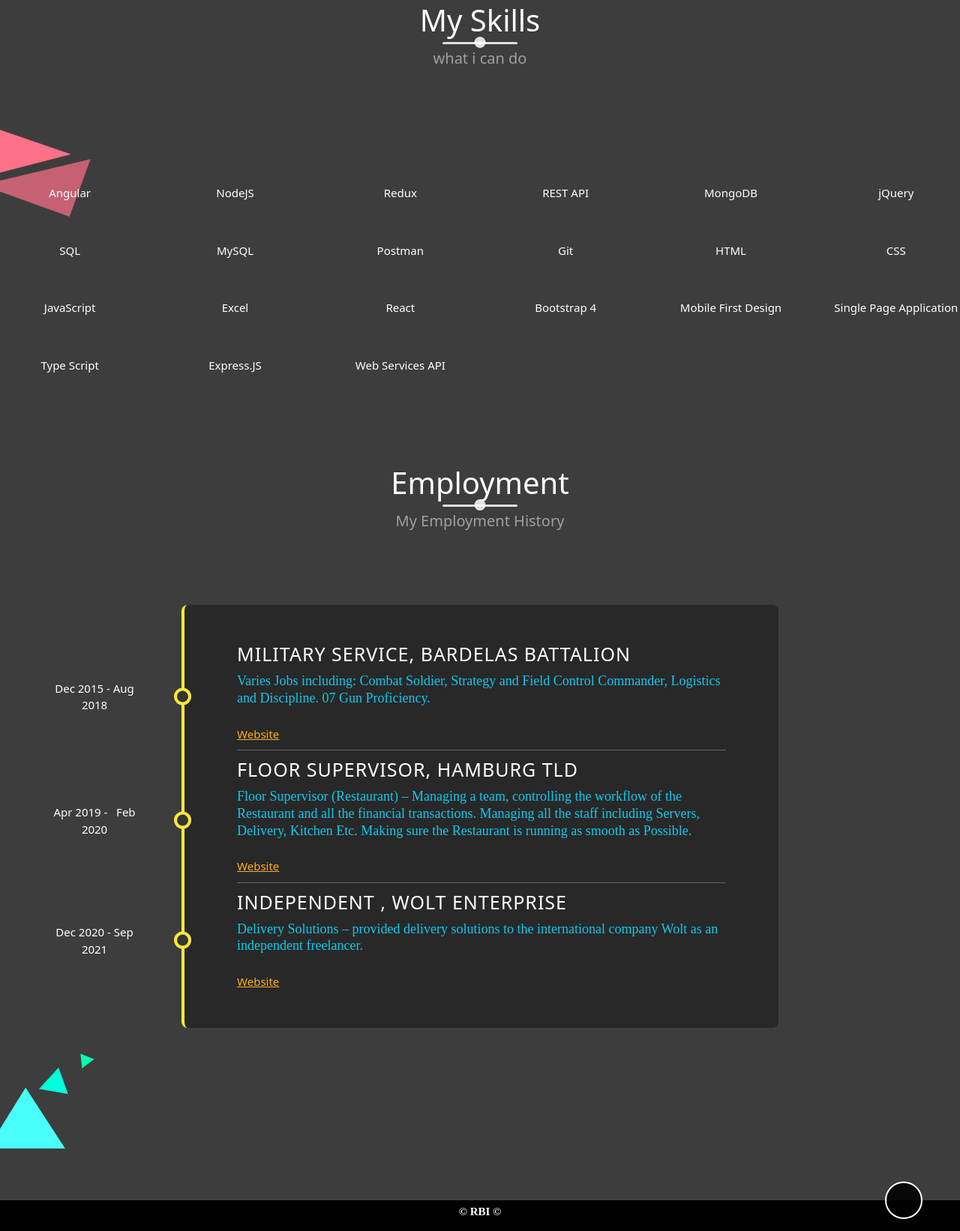
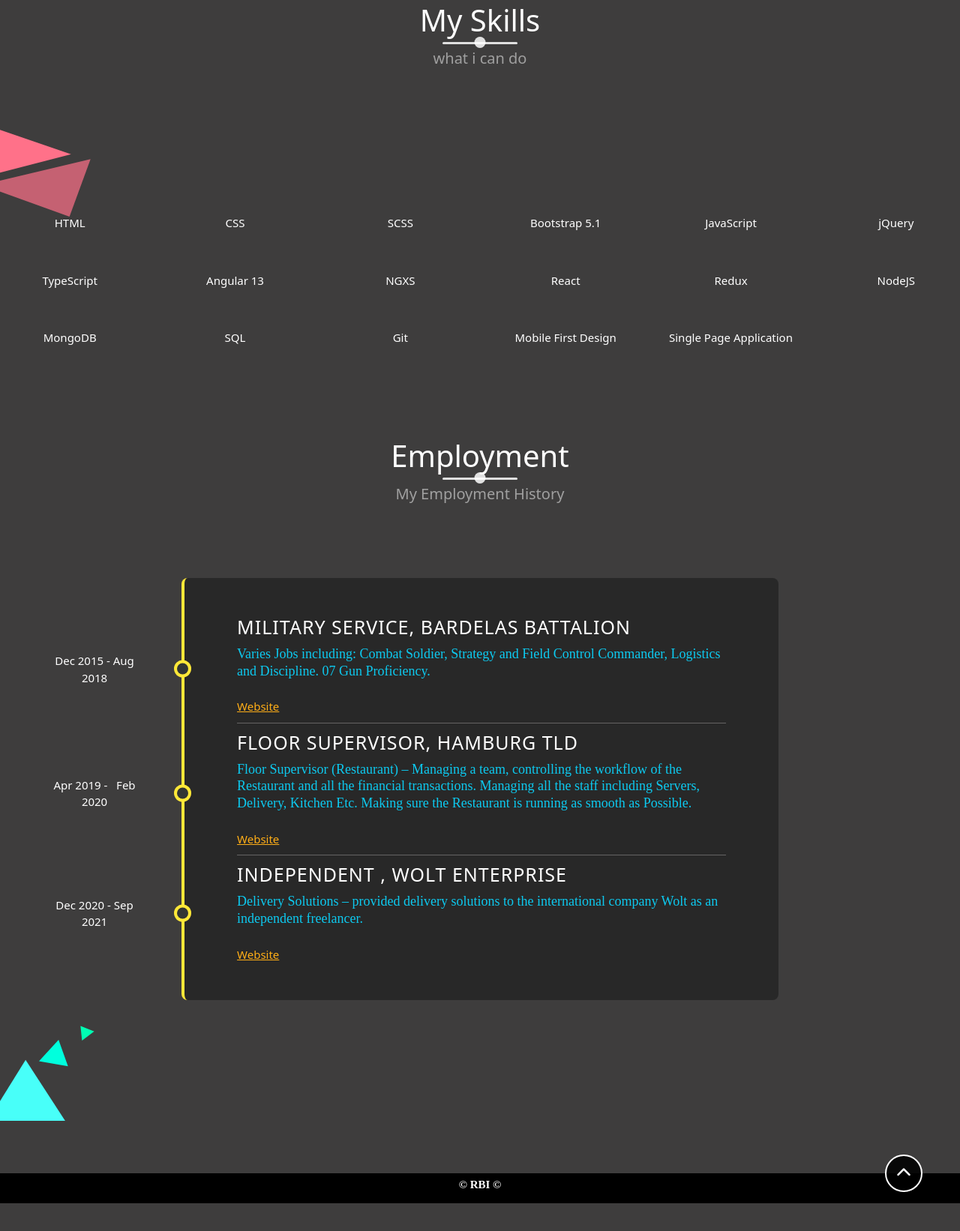
Before and after one commit to ranbri/ranbri.github.io, a PHP site: page / in a window 1280 px wide. Shown: the part 3742-5384 px from the top of the page at 75% size. After the commit the page ends 5347 px from the top, so only its background shows below. Run offline with PHP 8.4, Linux system fonts and the light colour scheme; some web fonts are replaced.

Commit message:
content and style fix

```diff
--- a/index.html
+++ b/index.html
@@ -16,6 +16,7 @@
     <link rel='icon' href='favicon.ico' type='image/x-icon' />
     <link href="//db.onlinewebfonts.com/c/bd317adf74e5e7e564eb61ce9926cc6d?family=Gotham" rel="stylesheet"
         type="text/css" />
+        <link rel="stylesheet" href="https://cdnjs.cloudflare.com/ajax/libs/font-awesome/6.0.0/css/all.min.css" integrity="sha512-9usAa10IRO0HhonpyAIVpjrylPvoDwiPUiKdWk5t3PyolY1cOd4DSE0Ga+ri4AuTroPR5aQvXU9xC6qOPnzFeg==" crossorigin="anonymous" referrerpolicy="no-referrer" />
     <link href="//db.onlinewebfonts.com/c/9a2bc11be56851dde98c1b49302cc21a?family=Gotham+Medium" rel="stylesheet"
         type="text/css" />
     <link href="//db.onlinewebfonts.com/c/0923ee644c97a87d70269aa80a6f1e79?family=The+Historia+Demo" rel="stylesheet"
@@ -44,6 +45,10 @@
 
                 </li>
                 <li>
+                    <a href="#projects" class="nav-link">Projects</a>
+
+                </li>
+                <li>
                     <a href="#services" class="nav-link">Education</a>
 
                 </li>
@@ -59,13 +64,13 @@
             </ul>
         </nav>
         <div class="mode">
-            <i class="far fa-lightbulb" onclick="toggleLightMode()"></i>
+            <i class="far fa-lightbulb " id="lightbulb" onclick="toggleLightMode()"></i>
         </div>
         <div class="landing-text">
 
 
             <h1>Ran Bar Ilan</h1>
-            <h6>FullStack Web Developer </h6>
+            <h6 class="text-light">FullStack Web Developer </h6>
             <div class="scrolldown">
                 <span></span>
                 <span></span>
@@ -87,18 +92,18 @@
 
             <div class="about-details" data-aos="fade-up" data-aos-delay="300ms">
                 <div class="about-heading">
-                    <h1>About</h1>
+                    <h1 class="text-muted">About</h1>
                 </div>
                 <br>
                 <h3> Hi! I'm Ran </h3>
                 <br>
-                <p>
+                <p class="text-muted">
                     An aspiring FullStack developer looking for my next job.
 
                     <br>
                     <br>
                     <a href="https://docs.google.com/document/d/1b3vxywY5rEwvnCqbW2YicW8nf4QbnaQ8/edit?usp=sharing&ouid=103314216829253914103&rtpof=true&sd=true"
-                        class="cta">Checkout my Resume</a>
+                        class="cta link-info" style="text-decoration: underline;">Checkout my Resume</a>
                 </p>
                 <br>
 
@@ -362,7 +367,7 @@
 
     <footer class="copyright" id="copyright">
         <div class="up" id="up">
-            <i class="fas fa-chevron-up"></i>
+            <i class="fas fa-chevron-up text-light"></i>
         </div>
         <p>&copy; RBI &copy;</p>
     </footer>
--- a/main.css
+++ b/main.css
@@ -39,6 +39,9 @@ body {
     background-size: cover;
     overflow-x: hidden;
 }
+.light-bulb{
+    color: #fafafa !important;
+}
 
 .projects .logo-img {
     width: 40px !important;
@@ -62,7 +65,7 @@ body {
 .projects .card img{
     border-radius: 12px 12px 0 0;
 }
-
+/*
 .freeFall:hover{
     transform: scale(1.02);
     z-index: 9999;
@@ -86,7 +89,7 @@ body {
 .biter:active{
     transform: scale(1.4);
     z-index: 9999;
-}
+} */
 
 
 @media screen and (max-width: 420px) {
--- a/main.js
+++ b/main.js
@@ -36,32 +36,29 @@ function toggleLightMode() {
     ul.classList.toggle("light-mode");
     var copyright = document.getElementById("copyright");
     copyright.classList.toggle("light-copyright");
-
+    var lightbult = document.getElementById('lightbulb');
+    lightbult.classList.toggle('light-bulb');
  }
 
 
 let skills = [
-    "Angular",
-    "NodeJS",
-    "Redux",
-    "REST API",
-    "MongoDB",
-    "jQuery",
-    "SQL",
-    "MySQL",
-    "Postman",
-    "Git",
     "HTML",
     "CSS",
+    "SCSS",
+    "Bootstrap 5.1",
     "JavaScript",
-    "Excel",
+    "jQuery",
+    "TypeScript",
+    "Angular 13",
+    'NGXS',
     "React",
-    "Bootstrap 4",
+    "Redux",
+    "NodeJS",
+    "MongoDB",
+    "SQL",
+    "Git",
     "Mobile First Design",
     "Single Page Application",
-    "Type Script",
-    "Express.JS",
-    "Web Services API"
 ]
 skills = skills.reverse();
 var table = document.getElementById('skills-table');
```
